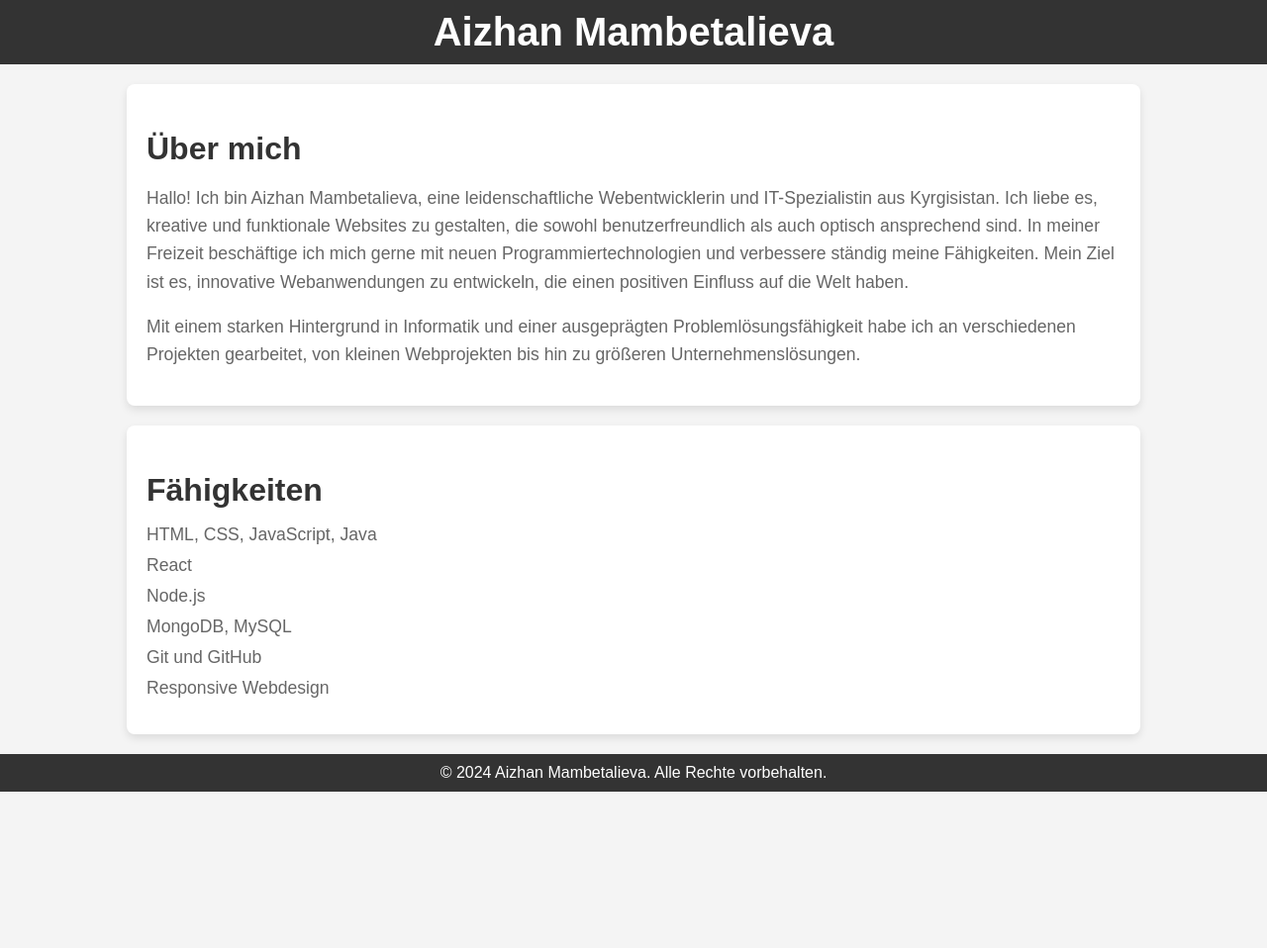
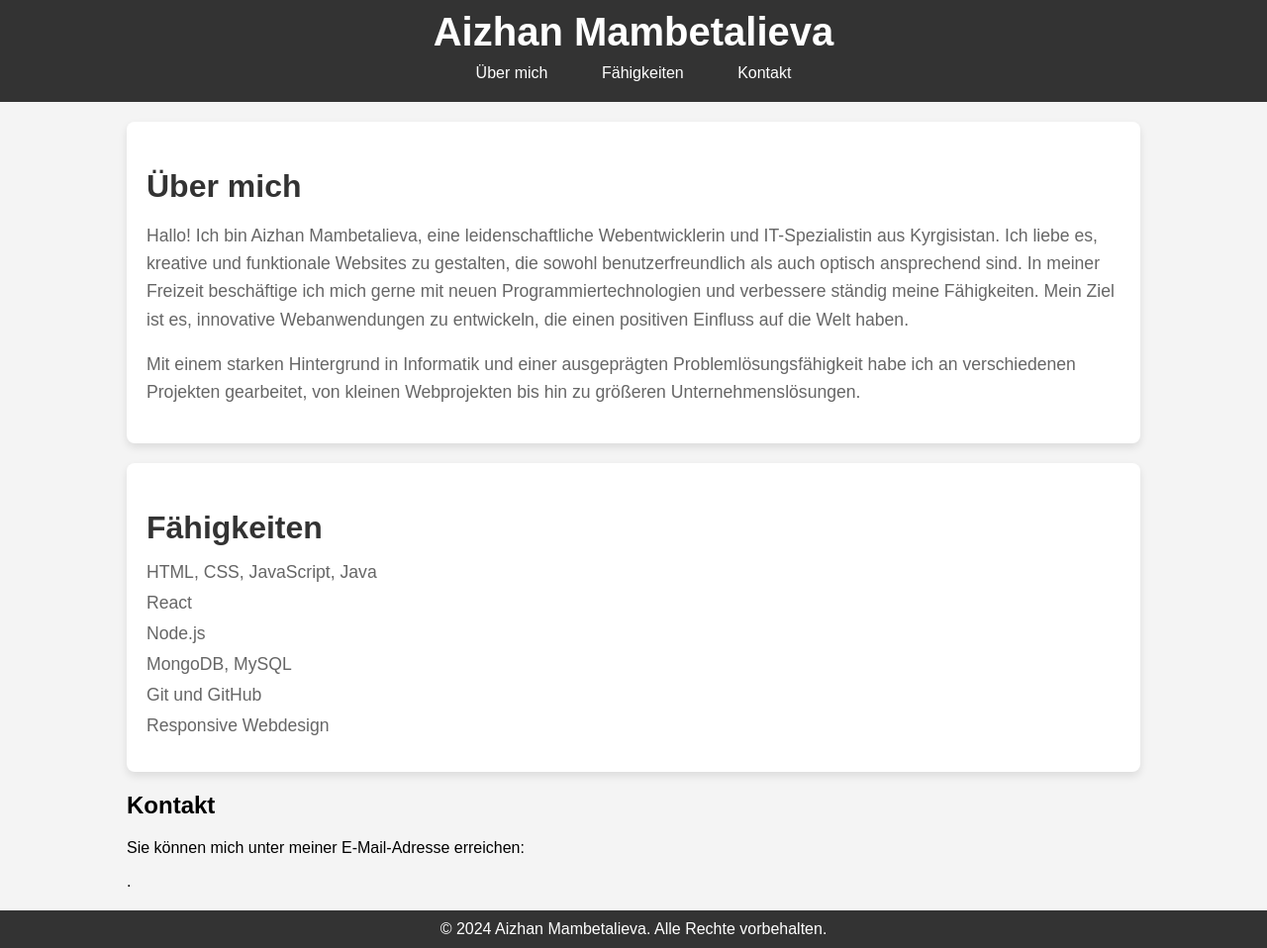
Before and after one commit to aizhanai/3ABIK_MA, a plain HTML site: page index.html in a window 1280 px wide. Shown: the whole page at 99% size. Before the commit the page ends 800 px from the top, so only its background shows below. Drawn offline with Linux system fonts and the light colour scheme.

Commit message:
another changes

```diff
--- a/index.html
+++ b/index.html
@@ -9,7 +9,7 @@
     <meta name="author" content="Aizhan Mambetalieva">
     <title>Über mich - Aizhan Mambetalieva</title>
     <style>
-       body {
+        body {
             font-family: Arial, sans-serif;
             margin: 0;
             padding: 0;
@@ -26,6 +26,23 @@
         header h1 {
             margin: 0;
             font-size: 2.5em;
+        }
+
+        nav {
+            margin: 10px 0;
+        }
+
+        nav a {
+            color: white;
+            text-decoration: none;
+            padding: 10px 15px;
+            margin: 0 10px;
+            border-radius: 5px;
+            transition: background 0.3s;
+        }
+
+        nav a:hover {
+            background-color: #555;
         }
 
         .container {
@@ -96,10 +113,15 @@
 
     <header>
         <h1>Aizhan Mambetalieva</h1>
+        <nav>
+            <a href="#about">Über mich</a>
+            <a href="#skills">Fähigkeiten</a>
+            <a href="#contact">Kontakt</a>
+        </nav>
     </header>
 
     <div class="container">
-        <div class="about-me">
+        <div id="about" class="about-me">
             <h2>Über mich</h2>
             <p>
                 Hallo! Ich bin Aizhan Mambetalieva, eine leidenschaftliche Webentwicklerin und IT-Spezialistin aus
@@ -114,7 +136,7 @@
             </p>
         </div>
 
-        <div class="skills">
+        <div id="skills" class="skills">
             <h2>Fähigkeiten</h2>
             <ul>
                 <li>HTML, CSS, JavaScript, Java</li>
@@ -123,8 +145,12 @@
                 <li>MongoDB, MySQL</li>
                 <li>Git und GitHub</li>
                 <li>Responsive Webdesign</li>
+            </ul>
+        </div>
 
-            </ul>
+        <div id="contact" class="contact">
+            <h2>Kontakt</h2>
+            <p>Sie können mich unter meiner E-Mail-Adresse erreichen: <div aizhanai321@gmail.com=""></div>.</p>
         </div>
     </div>
 
```
